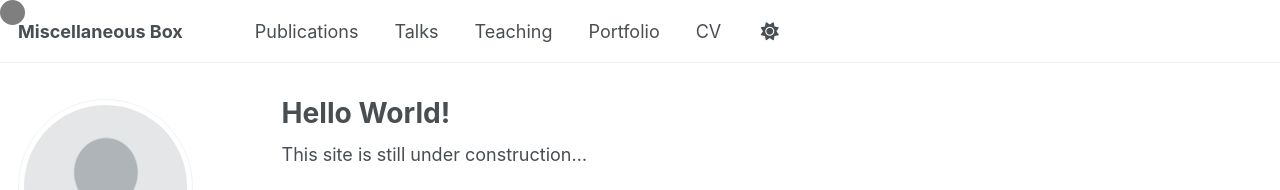
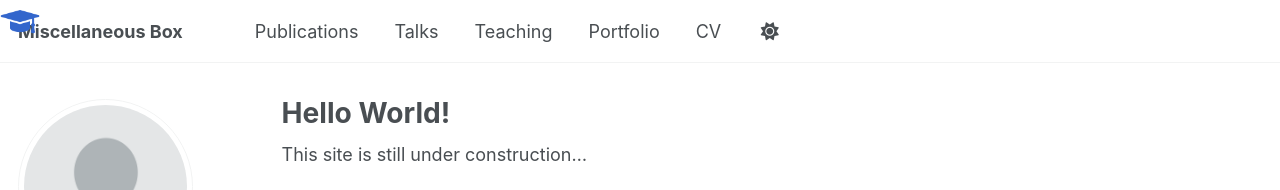
Before and after one commit to ta-yoshi02/ta-yoshi02.github.io, a Jekyll site: the page built from _pages/about.md, in a window 1280 px wide. Shown: the top 190 px of the page. Built offline with Jekyll 4.4.1, drawn with Linux system fonts in a browser that asks for light colours; a script that is not in the unit is left out.

Commit message:
mouse stalker修正

```diff
--- a/assets/css/mouse-stalker.css
+++ b/assets/css/mouse-stalker.css
@@ -1,5 +1,5 @@
 /* マウスストーカー */
-#stkr{
+/* #stkr{
   position: fixed;
   top: 0; left: 0;
   width: 25px; height: 25px;
@@ -8,6 +8,19 @@
   pointer-events: none;
   z-index: 9999;
   transition: transform 0.12s ease-out;
+} */
+
+#stkr {
+  position: fixed;
+  top: 0;
+  left: 0;
+  width: 40px;
+  height: 40px;
+  background: url('/images/favicon-512x512.png') no-repeat center / contain;
+  pointer-events: none;
+  transform-origin: center center;
+  z-index: 9999;
+  transition: transform 0.12s ease-out;
 }
 
 /* 任意: 全リンクをターゲット扱いにするなら何も不要。
--- a/assets/js/mouse-stalker.js
+++ b/assets/js/mouse-stalker.js
@@ -3,6 +3,8 @@
   if (!stkr) return;
 
   const size = stkr.offsetWidth || 25; // 25px
+  const offsetX = size * 0.35; // ほんの少し右へずらす
+  const offsetY = size * 0.45; // ほんの少し下へずらす
   let targetX = 0, targetY = 0, curX = 0, curY = 0, scale = 1;
 
   // どの要素で拡大するか（リンク全体＋.stkr-target）
@@ -16,8 +18,8 @@
 
   // 追従：pointermove を使う（パフォーマンス良＆ペン対応）
   document.addEventListener('pointermove', (e) => {
-    targetX = e.clientX - size / 2;
-    targetY = e.clientY - size / 2;
+    targetX = e.clientX - size / 2 + offsetX;
+    targetY = e.clientY - size / 2 + offsetY;
   }, { passive: true });
 
   // 拡大の出し入れ（イベント委譲）
```
